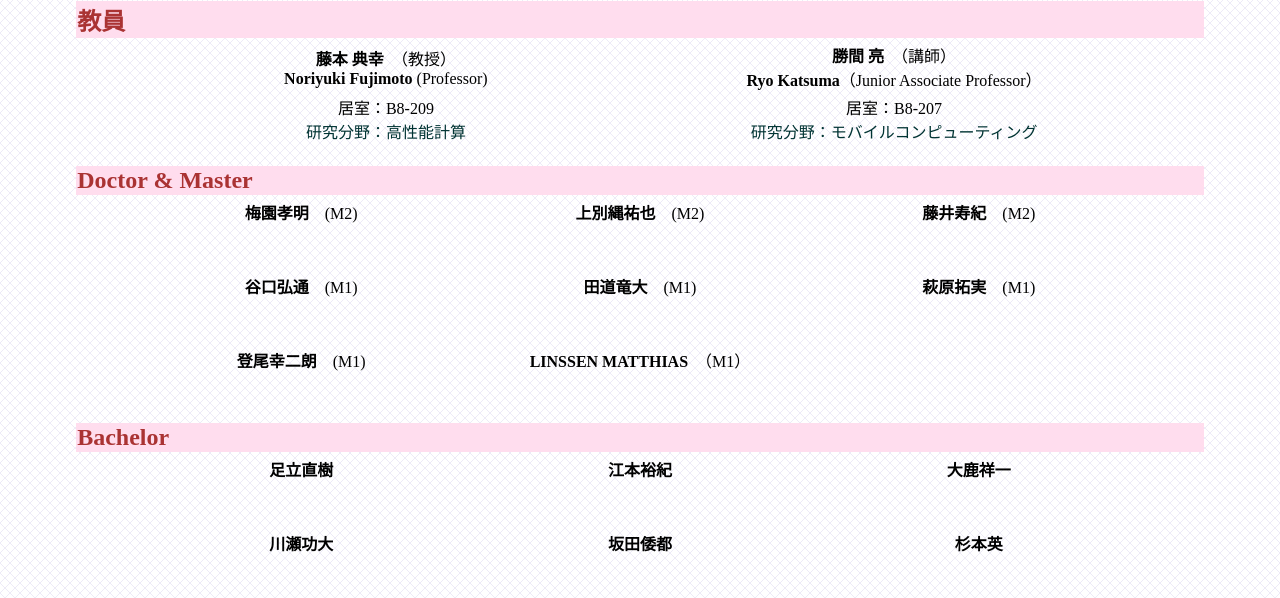
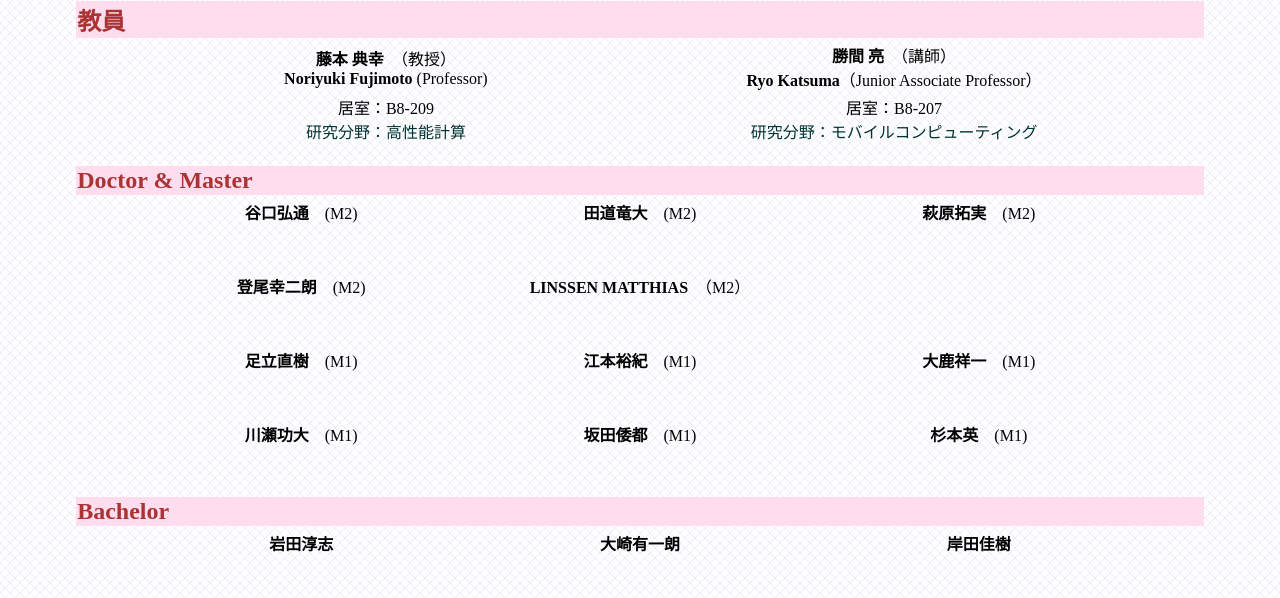
Before and after one commit to omuacilab/web, a plain HTML site: page labmember_ja.htm in a window 1280 px wide. Shown: the part 347-945 px from the top of the page. Drawn offline with Linux system fonts and the light colour scheme.

Commit message:
Add files via upload

```diff
--- a/labmember_ja.htm
+++ b/labmember_ja.htm
@@ -130,35 +130,13 @@ background: #ffddcc;
 
 <tr>
 <td width="30%"><center>
-<b>梅園孝明</b>　(M2)<br></center>
+<b>谷口弘通</b>　(M2)<br></center>
 </td>
 <td width="30%"><center>
-<b>上別縄祐也</b>　(M2)<br></center>
+<b>田道竜大</b>　(M2)<br></center>
 </td>
 <td width="30%"><center>
-<b>藤井寿紀</b>　(M2)<br></center>
-</td>
-</tr>
-<tr>
-<td width="30%" valign="top"><center>
-<font color="#443300">　</font><br><br></td>
-<td width="30%" valign="top"><center>
-<font color="#443300">　</font><br><br></td>
-<td width="30%" valign="top"><center>
-<font color="#443300">　</font><br><br></td>
-</tr>
-
-
-
-<tr>
-<td width="30%"><center>
-<b>谷口弘通</b>　(M1)<br></center>
-</td>
-<td width="30%"><center>
-<b>田道竜大</b>　(M1)<br></center>
-</td>
-<td width="30%"><center>
-<b>萩原拓実</b>　(M1)<br></center>
+<b>萩原拓実</b>　(M2)<br></center>
 </td>
 </tr>
 <tr>
@@ -173,13 +151,57 @@ background: #ffddcc;
 
 <tr>
 <td width="30%"><center>
-<b>登尾幸二朗</b>　(M1)<br></center>
+<b>登尾幸二朗</b>　(M2)<br></center>
 </td>
 <td width="30%"><center>
-<b>LINSSEN MATTHIAS</b>　（M1）<br></center>
+<b>LINSSEN MATTHIAS</b>　（M2）<br></center>
 </td>
 <td width="30%"><center>
 <b></b>　<br></center>
+</td>
+</tr>
+<tr>
+<td width="30%" valign="top"><center>
+<font color="#443300">　</font><br><br></td>
+<td width="30%" valign="top"><center>
+<font color="#443300">　</font><br><br></td>
+<td width="30%" valign="top"><center>
+<font color="#443300">　</font><br><br></td>
+</tr>
+
+
+
+
+<tr>
+<td width="30%"><center>
+<b>足立直樹</b>　(M1)<br></center>
+</td>
+<td width="30%"><center>
+<b>江本裕紀</b>　(M1)<br></center>
+</td>
+<td width="30%"><center>
+<b>大鹿祥一</b>　(M1)<br></center>
+</td>
+</tr>
+<tr>
+<td width="30%" valign="top"><center>
+<font color="#443300">　</font><br><br></td>
+<td width="30%" valign="top"><center>
+<font color="#443300">　</font><br><br></td>
+<td width="30%" valign="top"><center>
+<font color="#443300">　</font><br><br></td>
+</tr>
+
+
+<tr>
+<td width="30%"><center>
+<b>川瀬功大</b>　(M1)<br></center>
+</td>
+<td width="30%"><center>
+<b>坂田倭都</b>　(M1)<br></center>
+</td>
+<td width="30%"><center>
+<b>杉本英</b>　(M1)<br></center>
 </td>
 </tr>
 <tr>
@@ -207,46 +229,6 @@ background: #ffddcc;
 </table>
 
 <table border=0 width=90% align=center>
-<tr>
-<td width="30%"><center>
-<b>足立直樹</b>　<br></center>
-</td>
-<td width="30%"><center>
-<b>江本裕紀</b>　<br></center>
-</td>
-<td width="30%"><center>
-<b>大鹿祥一</b>　<br></center>
-</td>
-</tr>
-<tr>
-<td width="30%" valign="top"><center>
-<font color="#443300">　</font><br><br></td>
-<td width="30%" valign="top"><center>
-<font color="#443300">　</font><br><br></td>
-<td width="30%" valign="top"><center>
-<font color="#443300">　</font><br><br></td>
-</tr>
-
-
-<tr>
-<td width="30%"><center>
-<b>川瀬功大</b>　<br></center>
-</td>
-<td width="30%"><center>
-<b>坂田倭都</b>　<br></center>
-</td>
-<td width="30%"><center>
-<b>杉本英</b>　<br></center>
-</td>
-</tr>
-<tr>
-<td width="30%" valign="top"><center>
-<font color="#443300">　</font><br><br></td>
-<td width="30%" valign="top"><center>
-<font color="#443300">　</font><br><br></td>
-<td width="30%" valign="top"><center>
-<font color="#443300">　</font><br><br></td>
-</tr>
 
 
 
```
